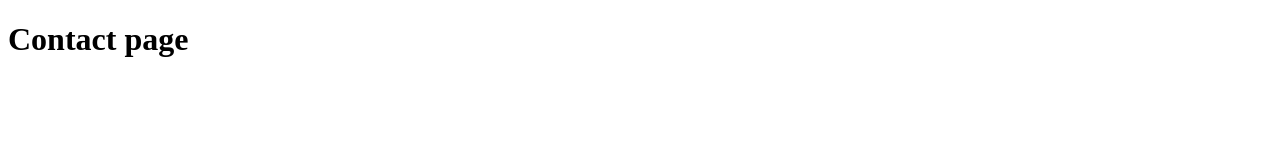
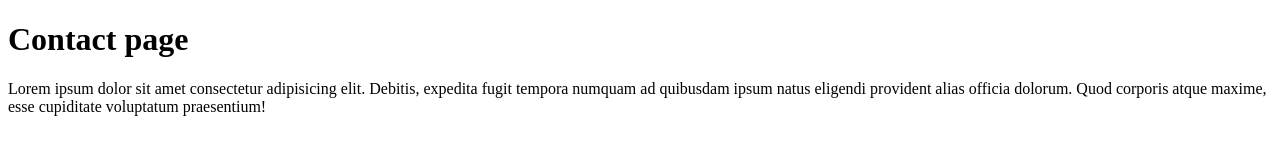
Before and after one commit to uwingabirejoselyne/Gym-Git-Exercise-Solutions, a plain HTML site: page contact.html in a window 1280 px wide. Drawn offline with Linux system fonts and the light colour scheme.

Commit message:
creation contact page

```diff
--- a/contact.html
+++ b/contact.html
@@ -8,5 +8,6 @@
 </head>
 <body>
     <h1>Contact page</h1>
+    <p>Lorem ipsum dolor sit amet consectetur adipisicing elit. Debitis, expedita fugit tempora numquam ad quibusdam ipsum natus eligendi provident alias officia dolorum. Quod corporis atque maxime, esse cupiditate voluptatum praesentium!</p>
 </body>
 </html>
```
